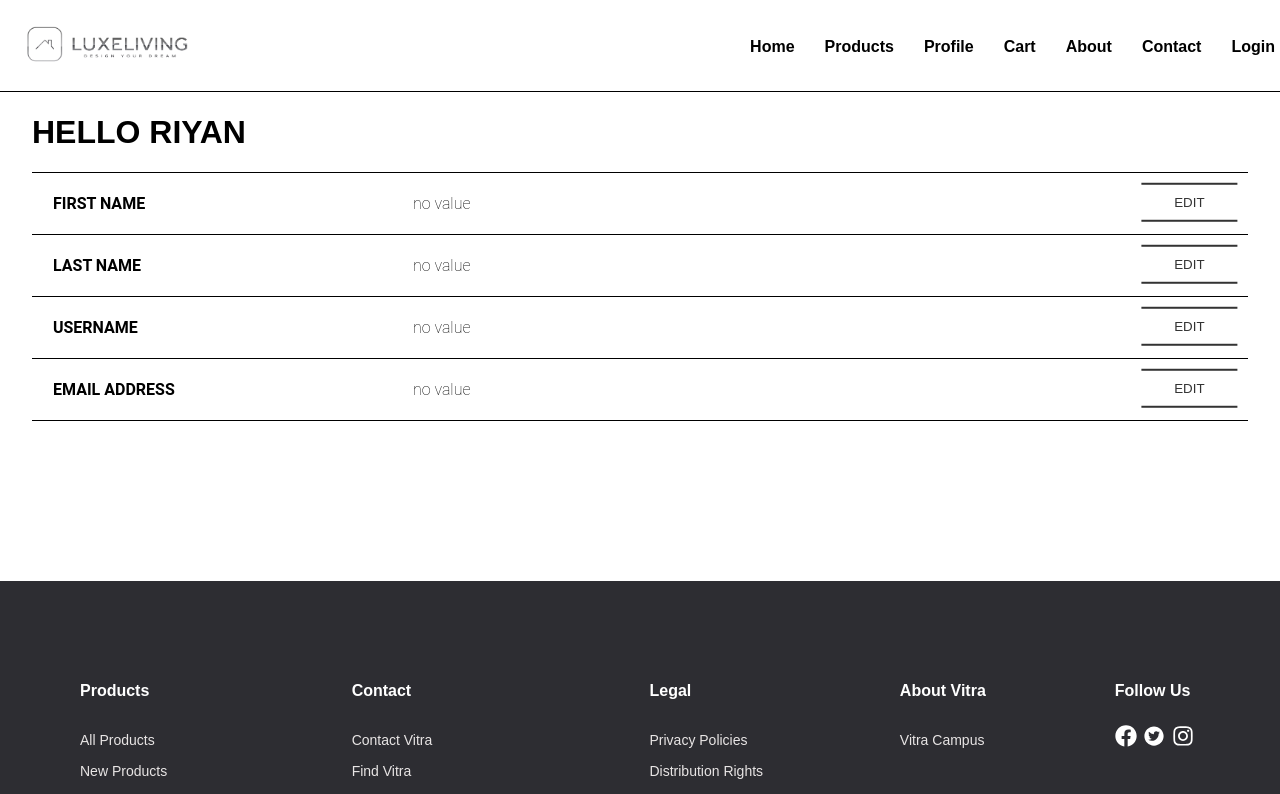
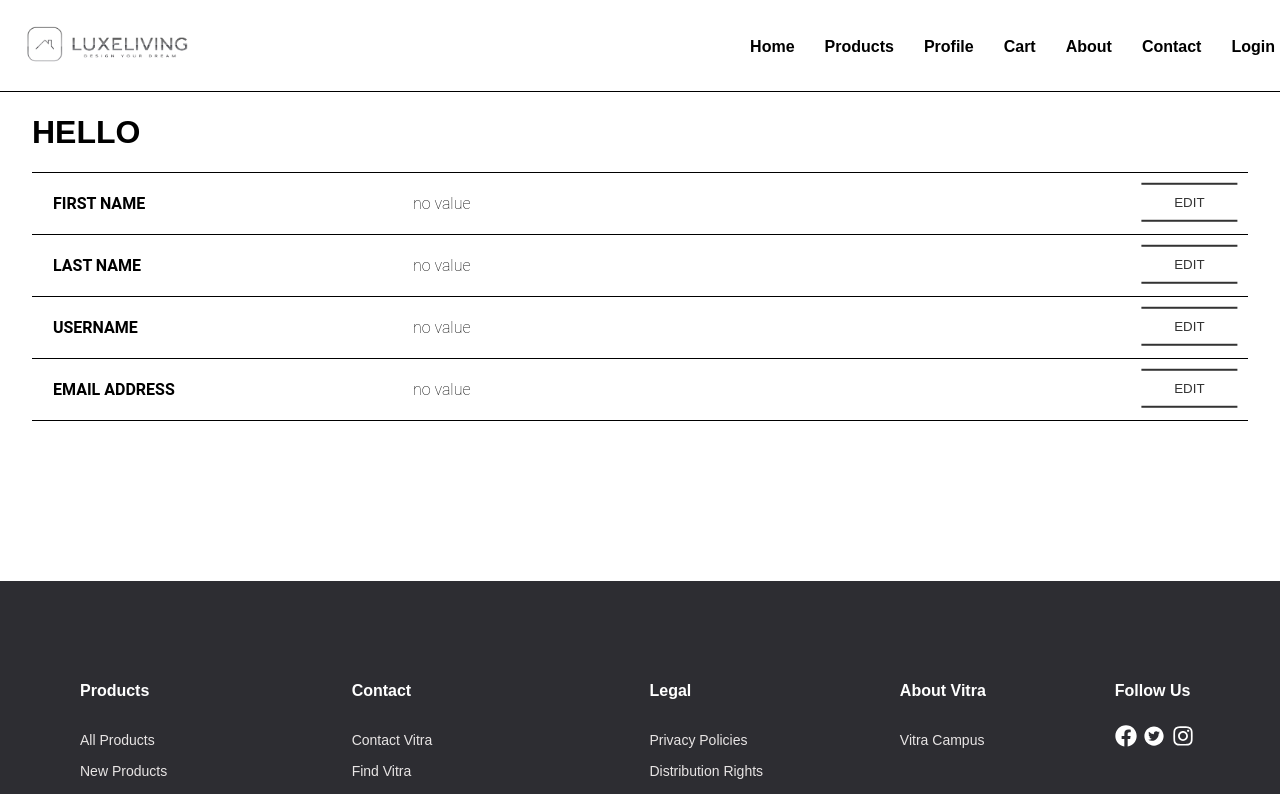
Before and after one commit to optimized-riyan/E-Commerce-2, a React (Vite) app: page /profile in a window 1280 px wide. Shown: the top 794 px of the page. Built offline with nearby package versions, Linux system fonts and the light colour scheme; no server answers; a web font is replaced by a local one.

Commit message:
fix name not showing in title in profile page

```diff
--- a/src/ProfilePage/Profile.jsx
+++ b/src/ProfilePage/Profile.jsx
@@ -16,7 +16,7 @@ export default function Profile() {
 
     return (
         <div className={styles.container}>
-            <h1 className={styles.helloMsg}>HELLO RIYAN</h1>
+            <h1 className={styles.helloMsg}>HELLO {firstName}</h1>
             <table className={styles.fieldTable}>
                 <tbody>
                     <tr>
--- a/src/ProfilePage/Profile.module.css
+++ b/src/ProfilePage/Profile.module.css
@@ -1,5 +1,9 @@
 .container {
     margin: 0 2rem 10rem 2rem;
+}
+
+.helloMsg {
+    text-transform: uppercase;
 }
 
 .fieldTable {
```
